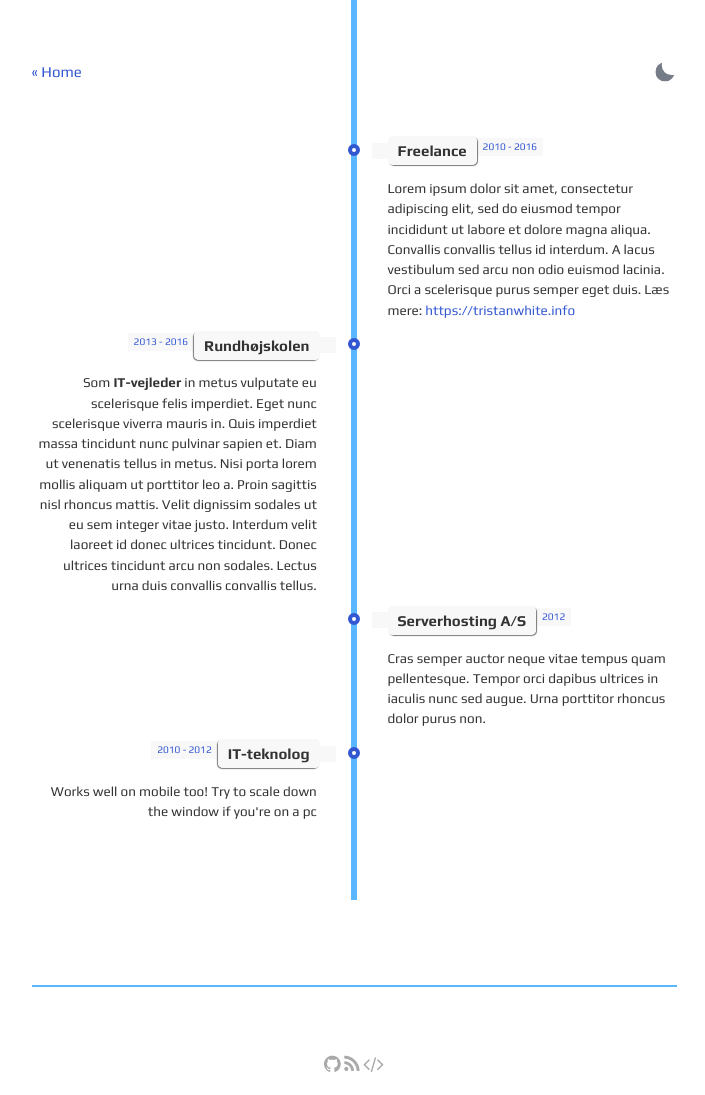
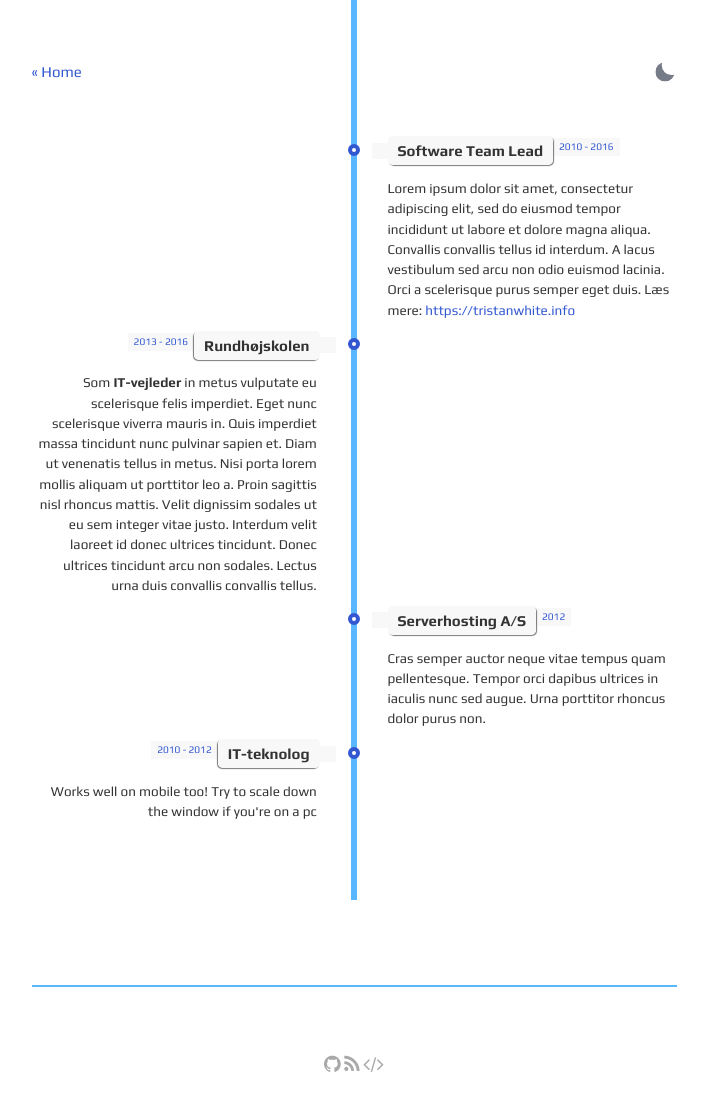
Before and after one commit to solidsnakedev/solidsnakedev.github.io, a Jekyll site: the page built from about.html, in a window 1280 px wide. Shown: the whole page, without its empty margins (286-991 px from the left). Built offline with Jekyll 4.4.1, drawn with Linux system fonts in a browser that asks for light colours.

Commit message:
Update about.html

```diff
--- a/about.html
+++ b/about.html
@@ -20,7 +20,7 @@ layout: default
         <li>
             <div class="direction-r">
                 <div class="flag-wrapper">
-                    <span class="flag">Freelance</span>
+                    <span class="flag">Software Team Lead</span>
                     <span class="time-wrapper"><span class="time">2010 - 2016</span></span>
                 </div>
                 <div class="desc">
```
